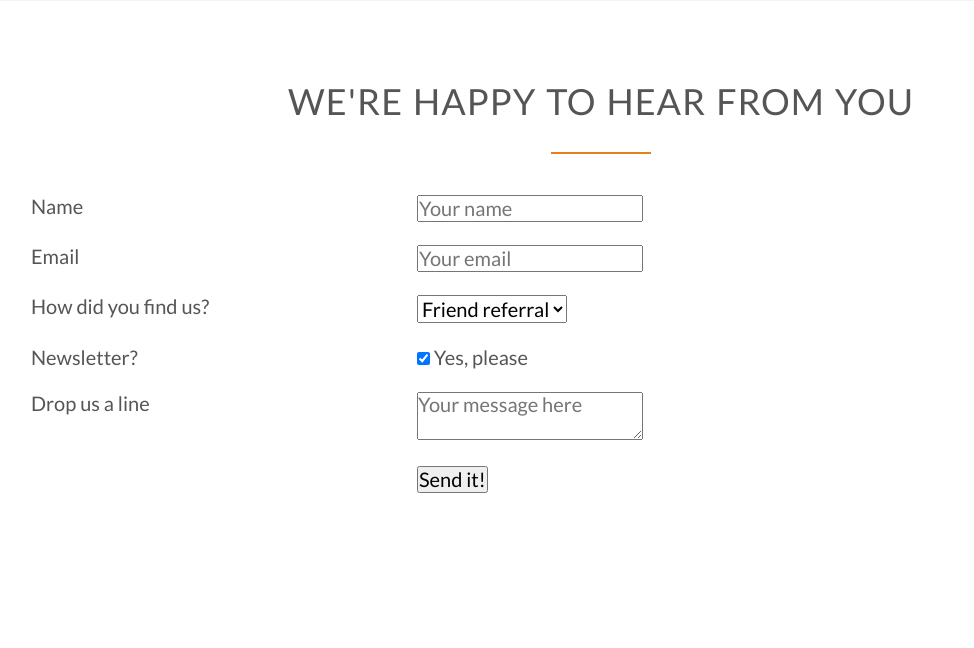
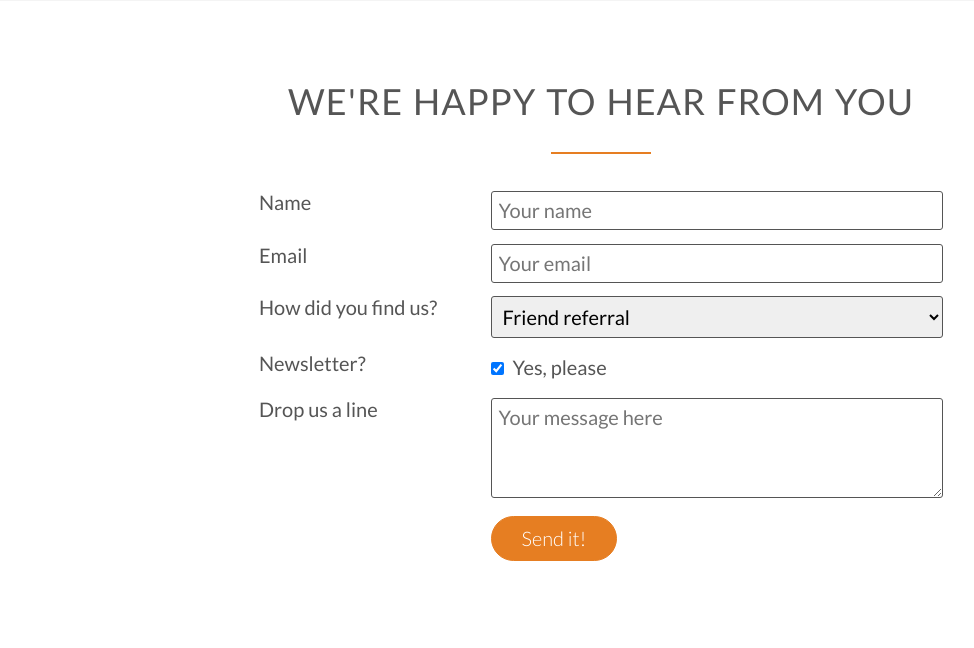
Before and after one commit to jfisher396/omni-food, a PHP site: page / in a window 1280 px wide. Shown: the part 4588-5236 px from the top of the page, without its empty margins (39-1013 px from the left). Before the commit the page ends 5081 px from the top, so only its background shows below. Run offline with PHP 8.4, Linux system fonts and the light colour scheme; style sheets or scripts are compiled from the project's sources; some libraries are stand-ins or nearby versions.

Commit message:
form section styled

```diff
--- a/resources/css/style.css
+++ b/resources/css/style.css
@@ -185,7 +185,8 @@ header {
 /* ------------------------------------------------------------------------- */
 
 .btn:link,
-.btn:visited {
+.btn:visited,
+input[type=submit] {
   display: inline-block;
   padding: 10px 30px;
   font-weight: 300;
@@ -195,7 +196,8 @@ header {
 }
 
 .btn-full:link,
-.btn-full:visited {
+.btn-full:visited,
+input[type=submit] {
   background-color: var(--clr-1);
   border: 1px solid var(--clr-1);
   color: #fff;
@@ -209,7 +211,9 @@ header {
 }
 
 .btn:hover,
-.btn:active {
+.btn:active,
+input[type=submit]:hover,
+input[type=submit]:active {
   background-color: var(--clr-2);
 }
 
@@ -468,3 +472,34 @@ blockquote:before {
     font-size: 60%;
     margin-right: 15px;
 }
+
+/* ------------------------------------------------------------------------- */
+/* plans section styling */
+/* ------------------------------------------------------------------------- */
+
+.contact-form {
+    width: 60%;
+    margin: 0 auto;
+}
+
+input[type=text],
+input[type=email],
+select,
+textarea {
+    width: 100%;
+    padding: 7px;
+    border-radius: 3px;
+    border: 1px solid #555;
+}
+
+textarea {
+    height: 100px;
+}
+
+input[type=checkbox] {
+    margin: 10px 5px 10px 0;
+}
+
+*:focus {
+    outline: none;
+}
```
Also changed, not shown: index.html (+1 -9 lines).
